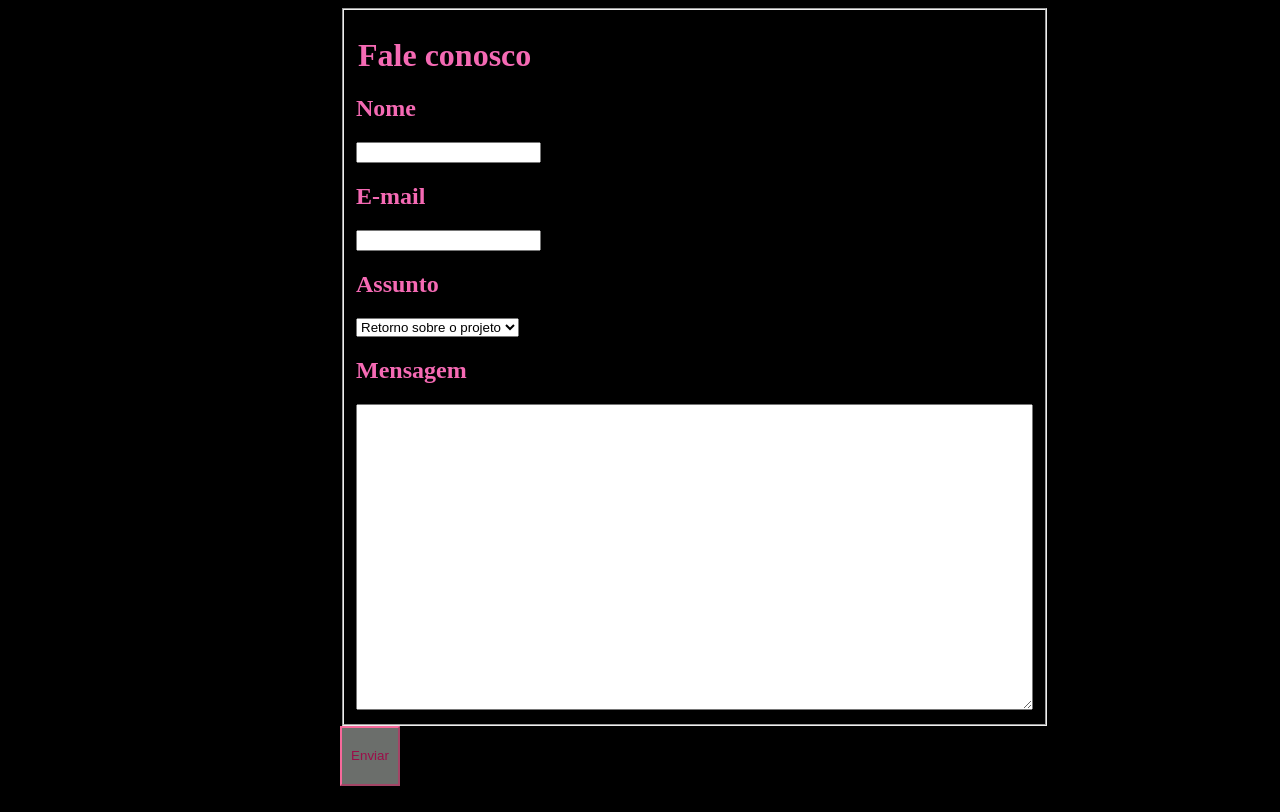
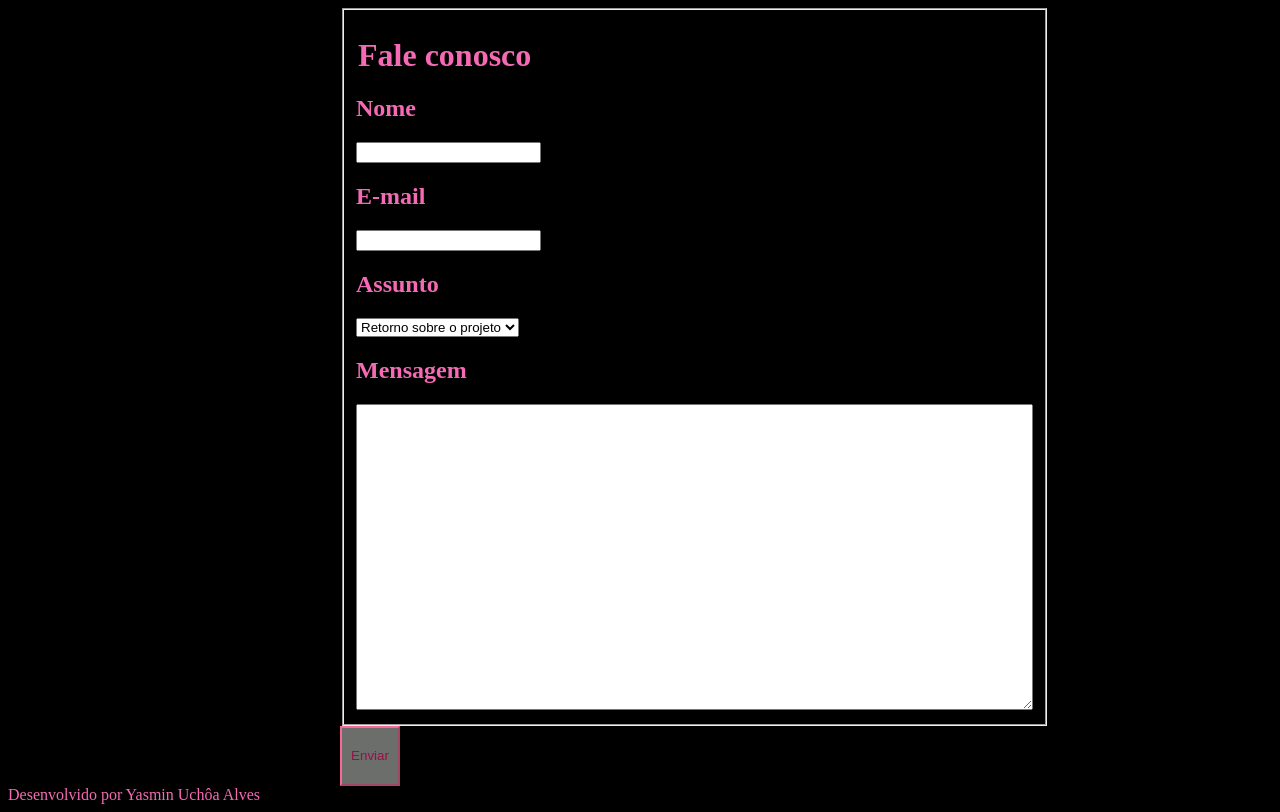
Before and after one commit to pandafofamaismais-glitch/fabrica-site, a plain HTML site: page index.html in a window 1280 px wide. Drawn offline with Linux system fonts and the light colour scheme.

Commit message:
projeto 10

```diff
--- a/index.html
+++ b/index.html
@@ -87,7 +87,7 @@
         </script>
     </form>
 
-
+    <footer> Desenvolvido por Yasmin Uchôa Alves </footer>
 
 
 </body>
```
